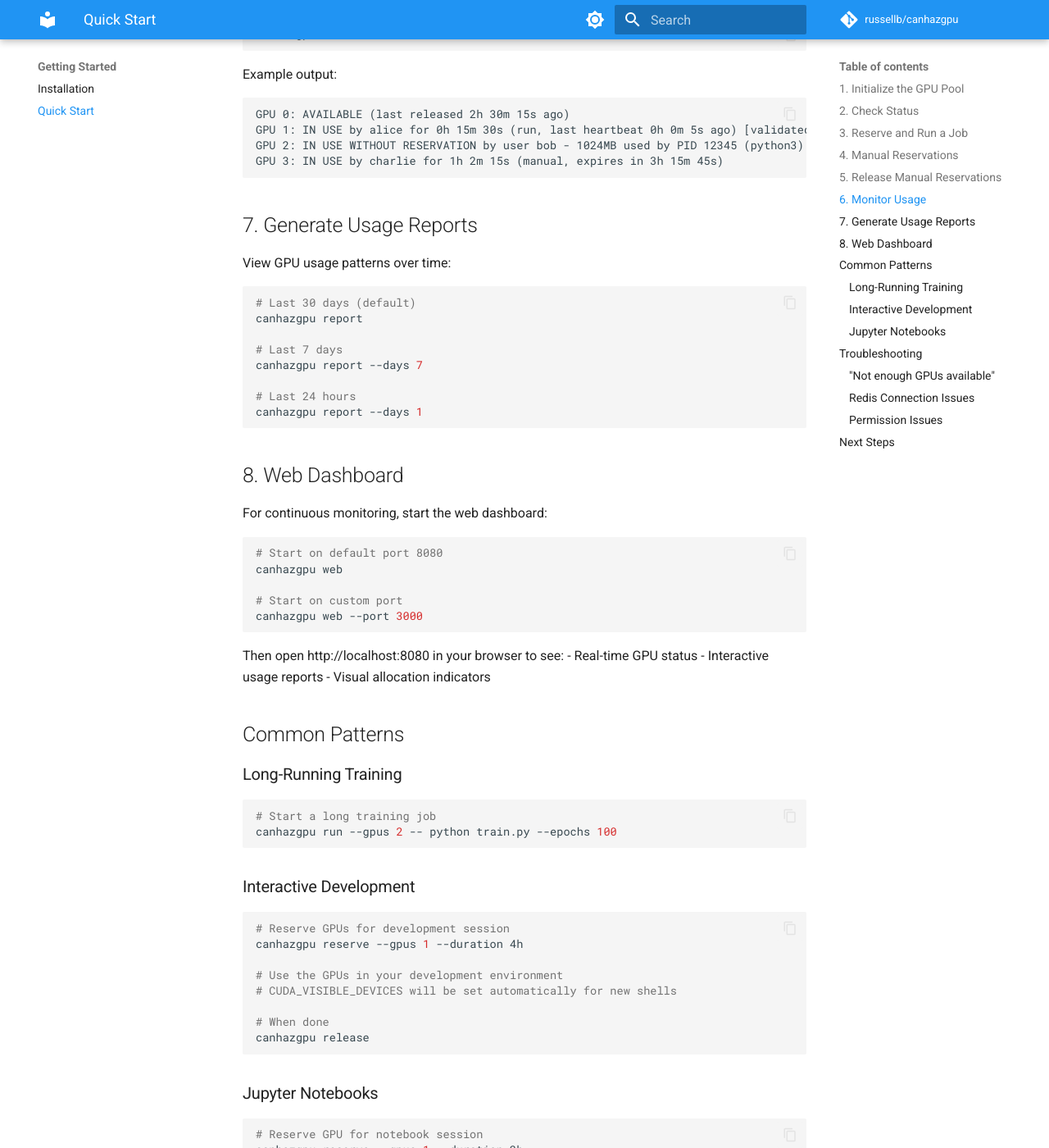
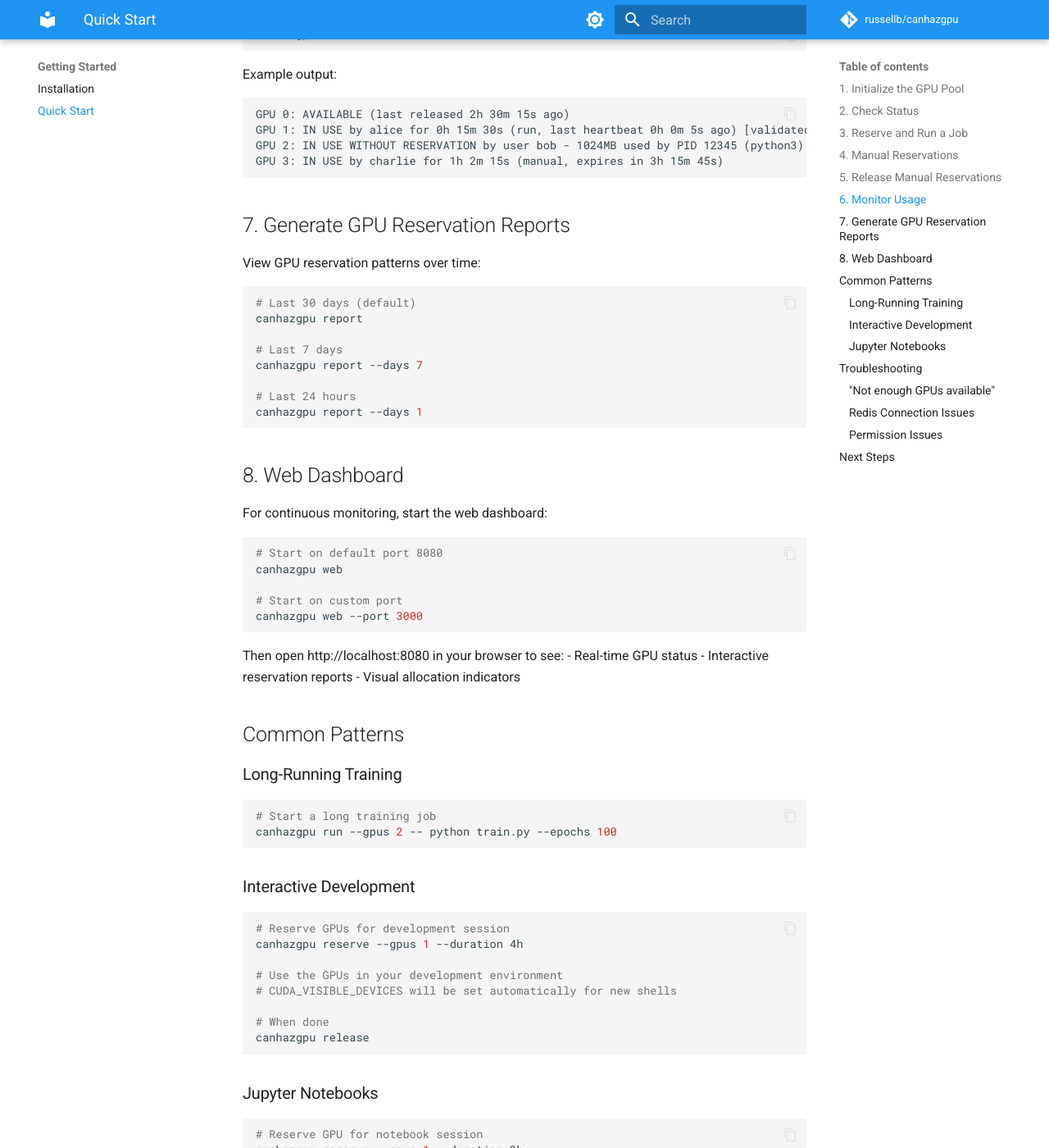
Before and after one commit to russellb/canhazgpu, an MkDocs documentation site: the page built from docs/quickstart.md, in a window 1280 px wide and 1400 px high, scrolled down 2057 px. Shown: the whole window at 82% size. Built offline with MkDocs 1.6.1 and Material for MkDocs 9.7.7, drawn with Linux system fonts in a browser that asks for light colours; comment, search, counter and statistics services are not loaded.

Commit message:
Use "GPU Reservation Report" instead of "Usage Report"
Signed-off-by: Russell Bryant <rbryant@redhat.com>

````diff
--- a/CLAUDE.md
+++ b/CLAUDE.md
@@ -14,7 +14,7 @@ The tool is a Go application structured as a CLI with internal packages that imp
 - `run`: Reserve GPU(s) and execute a command with `CUDA_VISIBLE_DEVICES` set
 - `reserve`: Manually reserve GPU(s) for a specified duration
 - `release`: Release all manually reserved GPUs for the current user
-- `report`: Generate GPU usage reports showing historical usage patterns by user
+- `report`: Generate GPU reservation reports showing historical reservation patterns by user
 - `web`: Start a web server providing a dashboard for real-time monitoring and reports
 
 ### Core Components
@@ -65,7 +65,7 @@ go install .          # Installs to $GOPATH/bin or $HOME/go/bin
 # Release manual reservations
 ./build/canhazgpu release
 
-# Generate usage report for last 7 days
+# Generate reservation report for last 7 days
 ./build/canhazgpu report --days 7
 ```
 
@@ -178,7 +178,7 @@ Reserved state:
 - Redis Lua scripts receive unreserved GPU lists for atomic validation
 - Process ownership data enriches status display but not stored in Redis
 
-### Usage Tracking and Reporting
+### Reservation Tracking and Reporting
 
 - Historical usage records automatically created when GPUs are released
 - Records include user, GPU ID, start/end times, duration, and reservation type
--- a/README.md
+++ b/README.md
@@ -41,7 +41,7 @@ canhazgpu reserve --gpus 1 --duration 4h
 # Release manual reservations when done
 canhazgpu release
 
-# Generate usage reports
+# Generate reservation reports
 canhazgpu report --days 7
 
 # Start web dashboard
@@ -56,8 +56,8 @@ canhazgpu web --port 8080
 - **Unreserved usage detection**: Identifies GPUs in use without proper reservations
 - **Real-time validation**: Uses nvidia-smi to verify actual GPU usage
 - **Flexible reservations**: Support for both command execution and manual reservations
-- **Usage reporting**: Track and analyze GPU usage patterns over time by user
-- **Web dashboard**: Real-time monitoring interface with status and usage reports
+- **Reservation reporting**: Track and analyze GPU reservation patterns over time by user
+- **Web dashboard**: Real-time monitoring interface with status and reservation reports
 
 ## Documentation
 
--- a/docs/quickstart.md
+++ b/docs/quickstart.md
@@ -92,9 +92,9 @@ GPU 2: IN USE WITHOUT RESERVATION by user bob - 1024MB used by PID 12345 (python
 GPU 3: IN USE by charlie for 1h 2m 15s (manual, expires in 3h 15m 45s)
 ```
 
-## 7. Generate Usage Reports
+## 7. Generate GPU Reservation Reports
 
-View GPU usage patterns over time:
+View GPU reservation patterns over time:
 
 ```bash
 # Last 30 days (default)
@@ -121,7 +121,7 @@ canhazgpu web --port 3000
 
 Then open http://localhost:8080 in your browser to see:
 - Real-time GPU status
-- Interactive usage reports
+- Interactive reservation reports
 - Visual allocation indicators
 
 ## Common Patterns
````
Also changed, not shown: docs/commands.md (+6 -6 lines), 2 other files.
